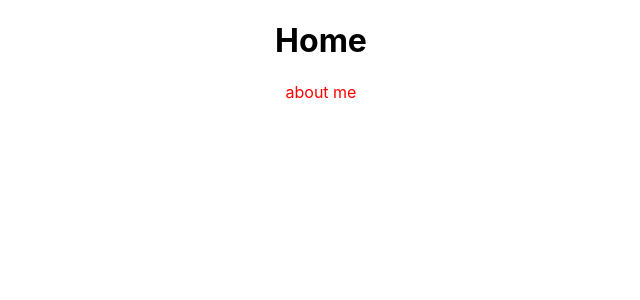
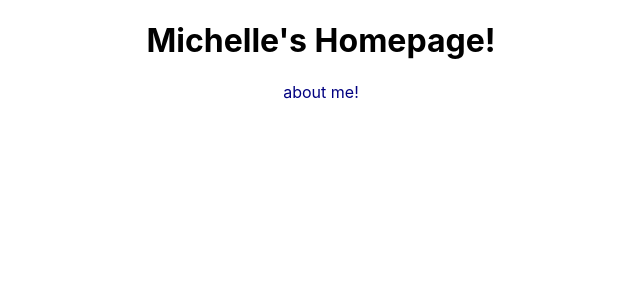
Before and after one commit to michelleyeoh/myproject, a React (Create React App) app: page / in a window 1280 px wide. Shown: the top 300 px of the page, without its empty margins (319-959 px from the left). Built offline with nearby package versions, Linux system fonts and the light colour scheme.

Commit message:
color change

```diff
--- a/src/App.css
+++ b/src/App.css
@@ -2,8 +2,16 @@
   color: red
 }
 
+.navy {
+  color: navy
+}
+
 .App {
   text-align: center;
+}
+
+#cool { /*id*/
+  color:aquamarine;
 }
 
 .App-logo {
--- a/src/components/aboutMe.js
+++ b/src/components/aboutMe.js
@@ -4,7 +4,7 @@ export const AboutMe = () => {
     return (
         <div>
             <h1>About Me</h1>
-            <p>all about me</p>
+            <p>all about me!</p>
 
         </div>
     )
--- a/src/components/erorrPage.js
+++ b/src/components/erorrPage.js
@@ -3,8 +3,7 @@ import React from 'react';
 export const ErrorPage = () => {
     return (
         <div>
-            <h1>Error!</h1>
-
+            <h1 className = 'red'>Error!</h1>
         </div>
     )
 }
--- a/src/components/home.js
+++ b/src/components/home.js
@@ -3,8 +3,8 @@ import React from 'react';
 export const Home = () => {
     return (
         <div>
-            <h1>Home</h1>
-            <p className='red'>about me</p>
+            <h1>Michelle's Homepage!</h1>
+            <p className='navy'>about me!</p>
         </div>
     )
 }
```
